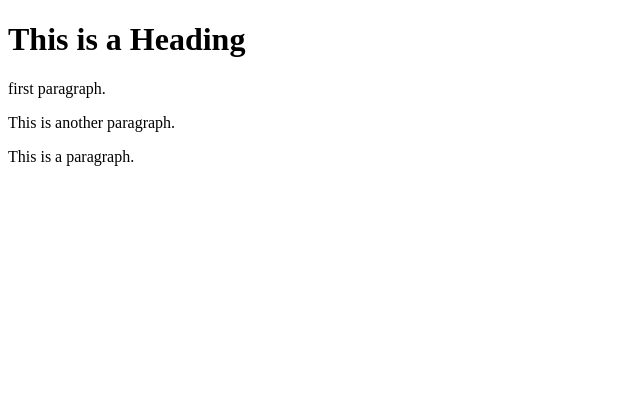
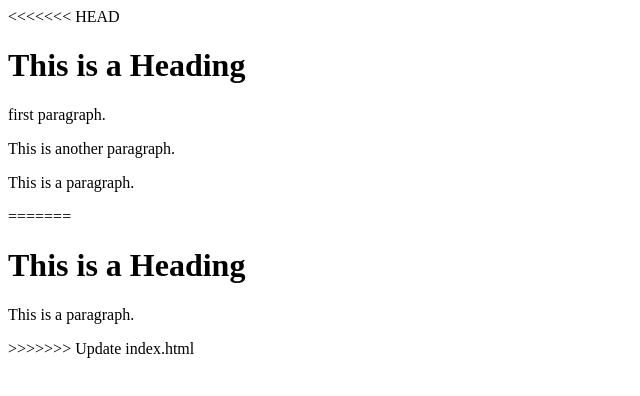
Before and after one commit to Traz1500/Ansible_tutorial, a plain HTML site: page index.html in a window 1280 px wide. Shown: the whole page, without its empty margins (0-640 px from the left). Drawn offline with Linux system fonts and the light colour scheme.

Commit message:
Update index.html

```diff
--- a/index.html
+++ b/index.html
@@ -4,9 +4,14 @@
 <title>Page Title</title>
 </head>
 <body>
+<<<<<<< HEAD
     <h1>This is a Heading</h1>
     <p>first paragraph.</p>
     <p>This is another paragraph.</p>
     <p>This is a paragraph.</p>
+=======
+  <h1>This is a Heading</h1>
+  <p>This is a paragraph.</p>
+>>>>>>> Update index.html
 </body>
 </html>
```
